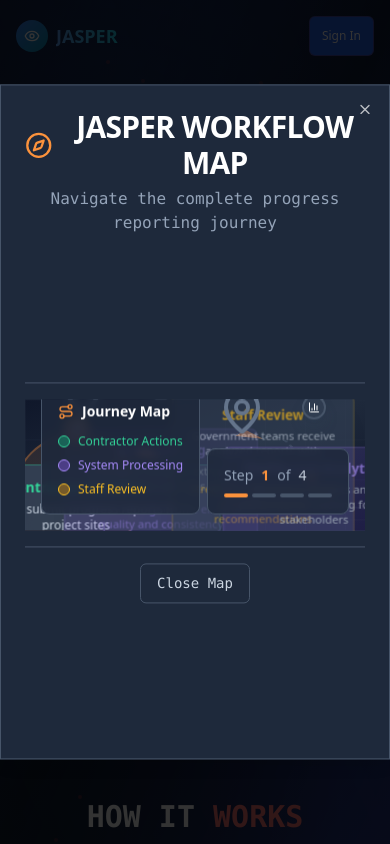
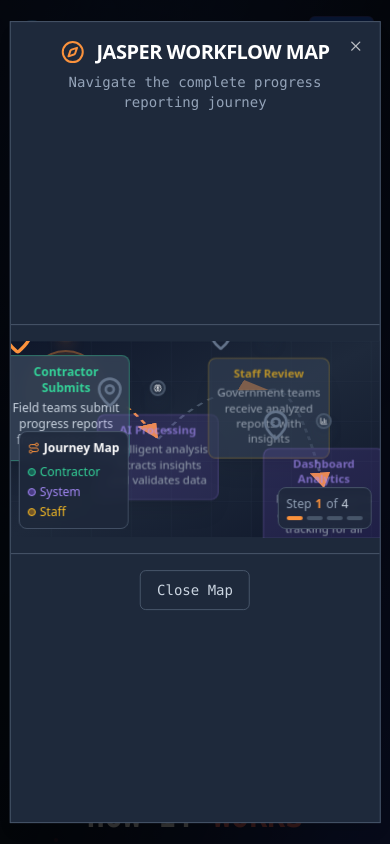
Before and after one commit to mykomykomykomykomyko/sauron, a React (Vite) app: page / in a window 390 px wide. Both pictures are taken after a click on the button "Learn More". Shown: the top 844 px of the page. Built offline with nearby package versions, Linux system fonts and the light colour scheme.

Commit message:
Fix: Learn More modal layout and responsiveness
Adjusted the Learn More modal to utilize the full component space and ensure responsiveness across different screen sizes.

```diff
--- a/src/components/LearnMoreModal.tsx
+++ b/src/components/LearnMoreModal.tsx
@@ -20,7 +20,7 @@ const LearnMoreModal: React.FC<LearnMoreModalProps> = ({ isOpen, onClose }) => {
       perspective: "contractor",
       description: "Field teams submit progress reports from project sites",
       detail: "Simple, guided reporting from anywhere in the field",
-      position: { x: 15, y: 75 }
+      position: { x: 15, y: 25 }
     },
     {
       title: "AI Processing",
@@ -28,7 +28,7 @@ const LearnMoreModal: React.FC<LearnMoreModalProps> = ({ isOpen, onClose }) => {
       perspective: "system",
       description: "Intelligent analysis extracts insights and validates data",
       detail: "Advanced algorithms ensure quality and consistency",
-      position: { x: 40, y: 45 }
+      position: { x: 40, y: 50 }
     },
     {
       title: "Staff Review",
@@ -36,7 +36,7 @@ const LearnMoreModal: React.FC<LearnMoreModalProps> = ({ isOpen, onClose }) => {
       perspective: "staff",
       description: "Government teams receive analyzed reports with insights",
       detail: "Streamlined review process with AI-powered recommendations",
-      position: { x: 70, y: 30 }
+      position: { x: 70, y: 25 }
     },
     {
       title: "Dashboard Analytics",
@@ -44,7 +44,7 @@ const LearnMoreModal: React.FC<LearnMoreModalProps> = ({ isOpen, onClose }) => {
       perspective: "system",
       description: "Real-time insights and performance tracking for all stakeholders",
       detail: "Comprehensive visibility into project progress and trends",
-      position: { x: 85, y: 65 }
+      position: { x: 85, y: 75 }
     }
   ];
 
@@ -87,20 +87,22 @@ const LearnMoreModal: React.FC<LearnMoreModalProps> = ({ isOpen, onClose }) => {
 
   return (
     <Dialog open={isOpen} onOpenChange={onClose}>
-      <DialogContent className="max-w-6xl h-[80vh] bg-slate-800 border-slate-600 text-white overflow-hidden">
-        <DialogHeader className="border-b border-slate-600 pb-4">
+      <DialogContent className="max-w-[95vw] max-h-[95vh] w-full h-full bg-slate-800 border-slate-600 text-white overflow-hidden p-0">
+        {/* Header */}
+        <DialogHeader className="border-b border-slate-600 p-4 sm:p-6 flex-shrink-0">
           <div className="flex items-center justify-center space-x-3">
-            <Compass className="w-8 h-8 text-orange-400" />
-            <DialogTitle className="text-3xl font-bold text-center">
+            <Compass className="w-6 h-6 sm:w-8 sm:h-8 text-orange-400" />
+            <DialogTitle className="text-xl sm:text-2xl lg:text-3xl font-bold text-center">
               JASPER WORKFLOW MAP
             </DialogTitle>
           </div>
-          <p className="text-slate-400 text-center font-mono">
+          <p className="text-slate-400 text-center font-mono text-sm sm:text-base">
             Navigate the complete progress reporting journey
           </p>
         </DialogHeader>
 
-        <div className="flex-1 relative overflow-hidden">
+        {/* Main Content Area */}
+        <div className="flex-1 relative min-h-0 overflow-hidden">
           {/* Map Background */}
           <div className="absolute inset-0 bg-gradient-to-br from-slate-900 via-slate-800 to-slate-900">
             {/* Grid Pattern */}
@@ -118,9 +120,9 @@ const LearnMoreModal: React.FC<LearnMoreModalProps> = ({ isOpen, onClose }) => {
             {/* Topographic Lines */}
             <div className="absolute inset-0 opacity-10">
               <svg width="100%" height="100%" className="text-slate-500">
-                <path d="M0,100 Q200,80 400,120 T800,100" fill="none" stroke="currentColor" strokeWidth="2"/>
-                <path d="M0,200 Q300,180 600,220 T1200,200" fill="none" stroke="currentColor" strokeWidth="2"/>
-                <path d="M0,300 Q250,280 500,320 T1000,300" fill="none" stroke="currentColor" strokeWidth="2"/>
+                <path d="M0,30% Q25%,25% 50%,35% T100%,30%" fill="none" stroke="currentColor" strokeWidth="2"/>
+                <path d="M0,60% Q25%,55% 50%,65% T100%,60%" fill="none" stroke="currentColor" strokeWidth="2"/>
+                <path d="M0,90% Q25%,85% 50%,95% T100%,90%" fill="none" stroke="currentColor" strokeWidth="2"/>
               </svg>
             </div>
           </div>
@@ -140,7 +142,7 @@ const LearnMoreModal: React.FC<LearnMoreModalProps> = ({ isOpen, onClose }) => {
               return (
                 <path
                   key={index}
-                  d={`M ${step.position.x} ${step.position.y} Q ${(step.position.x + nextStep.position.x) / 2} ${Math.min(step.position.y, nextStep.position.y) - 10} ${nextStep.position.x} ${nextStep.position.y}`}
+                  d={`M ${step.position.x} ${step.position.y} Q ${(step.position.x + nextStep.position.x) / 2} ${Math.min(step.position.y, nextStep.position.y) - 5} ${nextStep.position.x} ${nextStep.position.y}`}
                   fill="none"
                   strokeWidth="0.8"
                   strokeDasharray="2,2"
@@ -167,34 +169,34 @@ const LearnMoreModal: React.FC<LearnMoreModalProps> = ({ isOpen, onClose }) => {
               >
                 {/* Location Pin */}
                 <div className="relative">
-                  <MapPin className={`w-12 h-12 transition-all duration-500 ${
+                  <MapPin className={`w-8 h-8 sm:w-10 sm:h-10 lg:w-12 lg:h-12 transition-all duration-500 ${
                     isActive ? 'text-orange-400 scale-125' : 'text-slate-500 scale-100'
                   }`} />
 
                   {/* Step Icon in Pin */}
-                  <div className={`absolute top-2 left-1/2 transform -translate-x-1/2 w-6 h-6 rounded-full border-2 flex items-center justify-center transition-all duration-500 ${
+                  <div className={`absolute top-1 sm:top-1.5 lg:top-2 left-1/2 transform -translate-x-1/2 w-4 h-4 sm:w-5 sm:h-5 lg:w-6 lg:h-6 rounded-full border-2 flex items-center justify-center transition-all duration-500 ${
                     getStepColor(index)
                   } shadow-lg`}>
-                    <StepIcon className="w-3 h-3" />
+                    <StepIcon className="w-2 h-2 sm:w-2.5 sm:h-2.5 lg:w-3 lg:h-3" />
                   </div>
 
                   {/* Pulse Animation for Active Step */}
                   {isActive && (
-                    <div className="absolute top-2 left-1/2 transform -translate-x-1/2 w-6 h-6 rounded-full border-2 border-orange-400 animate-ping" />
+                    <div className="absolute top-1 sm:top-1.5 lg:top-2 left-1/2 transform -translate-x-1/2 w-4 h-4 sm:w-5 sm:h-5 lg:w-6 lg:h-6 rounded-full border-2 border-orange-400 animate-ping" />
                   )}
                 </div>
 
                 {/* Step Info Card */}
-                <div className={`mt-2 transition-all duration-500 ${
+                <div className={`mt-1 sm:mt-2 transition-all duration-500 ${
                   isActive ? 'opacity-100 scale-100' : 'opacity-70 scale-95'
                 }`}>
-                  <div className={`bg-slate-700/90 backdrop-blur-sm border rounded-lg p-3 min-w-48 shadow-xl ${
+                  <div className={`bg-slate-700/90 backdrop-blur-sm border rounded-lg p-2 sm:p-3 w-32 sm:w-40 lg:w-48 shadow-xl ${
                     getPerspectiveColor(step.perspective)
                   }`}>
                     <div className="text-center">
-                      <h4 className="font-bold text-sm mb-1">{step.title}</h4>
-                      <p className="text-xs text-slate-300 mb-2">{step.description}</p>
-                      <div className="text-xs opacity-75">{step.detail}</div>
+                      <h4 className="font-bold text-xs sm:text-sm mb-1">{step.title}</h4>
+                      <p className="text-xs text-slate-300 mb-1 sm:mb-2">{step.description}</p>
+                      <div className="text-xs opacity-75 hidden sm:block">{step.detail}</div>
                     </div>
                   </div>
                 </div>
@@ -204,7 +206,7 @@ const LearnMoreModal: React.FC<LearnMoreModalProps> = ({ isOpen, onClose }) => {
 
           {/* Current Step Spotlight */}
           <div
-            className="absolute w-32 h-32 rounded-full bg-orange-400/10 border-2 border-orange-400/30 transform -translate-x-1/2 -translate-y-1/2 z-10 transition-all duration-1000"
+            className="absolute w-20 h-20 sm:w-24 sm:h-24 lg:w-32 lg:h-32 rounded-full bg-orange-400/10 border-2 border-orange-400/30 transform -translate-x-1/2 -translate-y-1/2 z-10 transition-all duration-1000"
             style={{
               left: `${steps[currentStep].position.x}%`,
               top: `${steps[currentStep].position.y}%`
@@ -212,40 +214,40 @@ const LearnMoreModal: React.FC<LearnMoreModalProps> = ({ isOpen, onClose }) => {
           />
 
           {/* Legend */}
-          <div className="absolute bottom-4 left-4 bg-slate-800/90 backdrop-blur-sm border border-slate-600 rounded-lg p-4 z-20">
-            <h4 className="text-sm font-bold mb-3 flex items-center">
-              <Route className="w-4 h-4 mr-2 text-orange-400" />
+          <div className="absolute bottom-2 sm:bottom-4 left-2 sm:left-4 bg-slate-800/90 backdrop-blur-sm border border-slate-600 rounded-lg p-2 sm:p-4 z-20">
+            <h4 className="text-xs sm:text-sm font-bold mb-2 sm:mb-3 flex items-center">
+              <Route className="w-3 h-3 sm:w-4 sm:h-4 mr-1 sm:mr-2 text-orange-400" />
               Journey Map
             </h4>
-            <div className="space-y-2 text-xs">
-              <div className="flex items-center space-x-2">
-                <div className="w-3 h-3 rounded-full bg-emerald-500/40 border border-emerald-400"></div>
-                <span className="text-emerald-400">Contractor Actions</span>
+            <div className="space-y-1 sm:space-y-2 text-xs">
+              <div className="flex items-center space-x-1 sm:space-x-2">
+                <div className="w-2 h-2 sm:w-3 sm:h-3 rounded-full bg-emerald-500/40 border border-emerald-400"></div>
+                <span className="text-emerald-400 text-xs">Contractor</span>
               </div>
-              <div className="flex items-center space-x-2">
-                <div className="w-3 h-3 rounded-full bg-violet-500/40 border border-violet-400"></div>
-                <span className="text-violet-400">System Processing</span>
+              <div className="flex items-center space-x-1 sm:space-x-2">
+                <div className="w-2 h-2 sm:w-3 sm:h-3 rounded-full bg-violet-500/40 border border-violet-400"></div>
+                <span className="text-violet-400 text-xs">System</span>
               </div>
-              <div className="flex items-center space-x-2">
-                <div className="w-3 h-3 rounded-full bg-amber-500/40 border border-amber-400"></div>
-                <span className="text-amber-400">Staff Review</span>
+              <div className="flex items-center space-x-1 sm:space-x-2">
+                <div className="w-2 h-2 sm:w-3 sm:h-3 rounded-full bg-amber-500/40 border border-amber-400"></div>
+                <span className="text-amber-400 text-xs">Staff</span>
               </div>
             </div>
           </div>
 
           {/* Progress Indicator */}
-          <div className="absolute bottom-4 right-4 bg-slate-800/90 backdrop-blur-sm border border-slate-600 rounded-lg p-4 z-20">
-            <div className="flex items-center space-x-2 text-sm">
+          <div className="absolute bottom-2 sm:bottom-4 right-2 sm:right-4 bg-slate-800/90 backdrop-blur-sm border border-slate-600 rounded-lg p-2 sm:p-4 z-20">
+            <div className="flex items-center space-x-1 sm:space-x-2 text-xs sm:text-sm">
               <span className="text-slate-400">Step</span>
               <span className="text-orange-400 font-bold">{currentStep + 1}</span>
               <span className="text-slate-400">of</span>
               <span className="text-slate-300">{steps.length}</span>
             </div>
-            <div className="mt-2 flex space-x-1">
+            <div className="mt-1 sm:mt-2 flex space-x-1">
               {steps.map((_, index) => (
                 <div
                   key={index}
-                  className={`w-6 h-1 rounded-full transition-all duration-500 ${
+                  className={`w-4 h-1 sm:w-6 sm:h-1 rounded-full transition-all duration-500 ${
                     index <= currentStep ? 'bg-orange-400' : 'bg-slate-600'
                   }`}
                 />
@@ -254,11 +256,12 @@ const LearnMoreModal: React.FC<LearnMoreModalProps> = ({ isOpen, onClose }) => {
           </div>
         </div>
 
-        <div className="border-t border-slate-600 pt-4 flex justify-center">
+        {/* Footer */}
+        <div className="border-t border-slate-600 p-4 flex justify-center flex-shrink-0">
           <Button
             onClick={onClose}
             variant="outline"
-            className="border-slate-600 text-slate-300 hover:bg-slate-700 font-mono"
+            className="border-slate-600 text-slate-300 hover:bg-slate-700 font-mono text-sm sm:text-base"
           >
             Close Map
           </Button>
```
